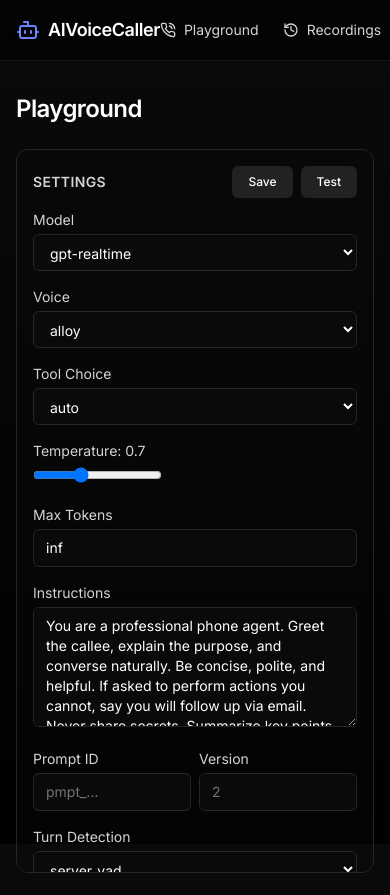
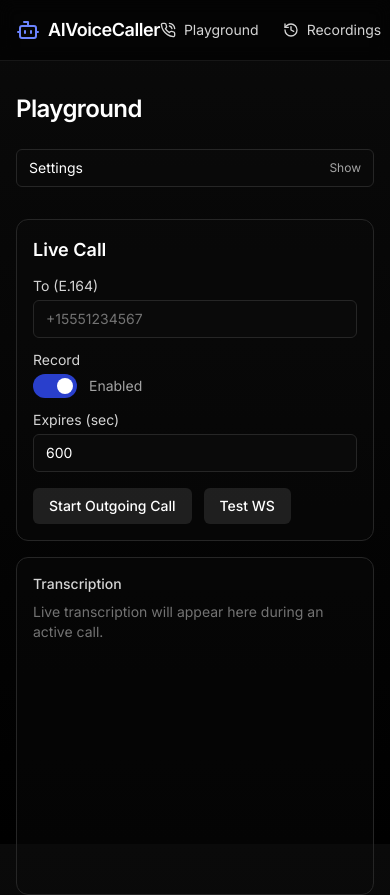
Before and after one commit to jwillz7667/verb-caller-prod, a Next.js app: page / in a window 390 px wide. Shown: the top 895 px of the page. Built offline with nearby package versions, Linux system fonts and the light colour scheme.

Commit message:
ui(responsive): add mobile settings toggle, hide sticky sidebar on small screens, responsive heights and button widths for Live Call and Transcript panels

```diff
--- a/components/DashboardForm.tsx
+++ b/components/DashboardForm.tsx
@@ -208,6 +208,7 @@ export default function DashboardForm() {
   const [currentCallSid, setCurrentCallSid] = useState<string | null>(null)
   const [transcript, setTranscript] = useState<Array<{ t: number; type: string; text: string }>>([])
   const sseRef = useRef<EventSource | null>(null)
+  const [settingsOpen, setSettingsOpen] = useState(false)
 
   useEffect(() => {
     if (typeof window !== 'undefined') {
@@ -509,8 +510,49 @@ export default function DashboardForm() {
 
   return (
     <form onSubmit={onSubmit} className="grid grid-cols-1 gap-6 md:grid-cols-[320px,1fr]">
+      {/* Mobile settings toggle */}
+      <div className="md:hidden">
+        <button
+          type="button"
+          onClick={() => setSettingsOpen((v) => !v)}
+          className="mb-2 inline-flex w-full items-center justify-between rounded-md border border-neutral-800 bg-neutral-950/60 px-3 py-2 text-sm text-white"
+          aria-expanded={settingsOpen}
+        >
+          <span>Settings</span>
+          <span className="text-xs text-neutral-400">{settingsOpen ? 'Hide' : 'Show'}</span>
+        </button>
+        {settingsOpen && (
+          <div className="mb-2 rounded-xl border border-neutral-800 bg-neutral-950/40 p-4">
+            <div className="mb-3 flex items-center justify-between">
+              <h2 className="text-sm font-semibold uppercase tracking-wide text-neutral-300">Settings</h2>
+              <div className="flex items-center gap-2">
+                <Button type="button" className="px-3 py-1 text-xs" onClick={onSavePreset}>Save</Button>
+                <Button type="button" className="px-3 py-1 text-xs" onClick={testWebSocket}>Test</Button>
+              </div>
+            </div>
+            {/* reuse of sidebar content is complex; show key controls for mobile */}
+            <div className="space-y-4">
+              <Controller control={form.control} name="model" render={({ field }) => (
+                <Select label="Model" options={[{label:'gpt-realtime', value:'gpt-realtime'},{label:'gpt-4o-realtime-preview', value:'gpt-4o-realtime-preview'}]} value={field.value} onChange={field.onChange} />
+              )} />
+              <Controller control={form.control} name="voice" render={({ field }) => (
+                <Select label="Voice" options={['alloy','echo','fable','onyx','nova','shimmer','verse','aria','custom'].map(v=>({label:v,value:v}))} value={field.value} onChange={field.onChange} />
+              )} />
+              {form.watch('voice') === 'custom' && (
+                <Input label="Custom voice" placeholder="e.g. alloy-intense" onChange={(e) => form.setValue('voice', e.target.value)} />
+              )}
+              <div>
+                <label className="mb-1 block text-sm text-neutral-300">Temperature: {form.watch('temperature')}</label>
+                <input type="range" min={0} max={2} step={0.1} {...form.register('temperature', { valueAsNumber: true })} />
+              </div>
+              <Textarea label="Instructions" rows={4} {...form.register('instructions')} />
+            </div>
+          </div>
+        )}
+      </div>
+
       {/* Sidebar: Settings (Playground-like) */}
-      <aside className="sticky top-[76px] h-[calc(100vh-120px)] overflow-auto rounded-xl border border-neutral-800 bg-neutral-950/40 p-4">
+      <aside className="sticky top-[76px] hidden h-[calc(100vh-120px)] overflow-auto rounded-xl border border-neutral-800 bg-neutral-950/40 p-4 md:block">
         <div className="mb-3 flex items-center justify-between">
           <h2 className="text-sm font-semibold uppercase tracking-wide text-neutral-300">Settings</h2>
           <div className="flex items-center gap-2">
@@ -695,7 +737,7 @@ export default function DashboardForm() {
           </div>
         </div>
 
-        <div className="h-[56vh] overflow-auto rounded-xl border border-neutral-800 bg-neutral-950/40 p-4">
+        <div className="h-[40vh] overflow-auto rounded-xl border border-neutral-800 bg-neutral-950/40 p-4 sm:h-[50vh] md:h-[56vh]">
           <h3 className="mb-2 text-sm font-medium text-neutral-300">Transcription</h3>
           {transcript.length === 0 ? (
             <p className="text-sm text-neutral-500">Live transcription will appear here during an active call.</p>
```
